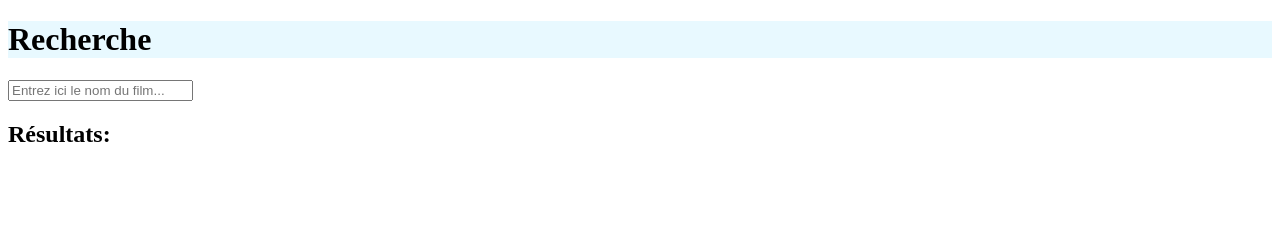
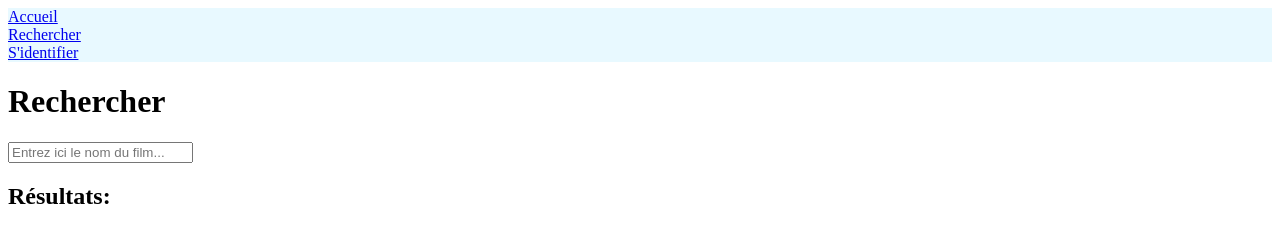
Before and after one commit to RiiBlue/Projet-Cinema, a plain HTML site: page search.html in a window 1280 px wide. Drawn offline with Linux system fonts and the light colour scheme.

Commit message:
màj search.html: ajout de liens dans le header

```diff
--- a/search.html
+++ b/search.html
@@ -7,9 +7,21 @@
 </head>
 <body>
     <header>
-        <h1>Recherche</h1>
+        <section class="afficheBouton">
+            <div id="lienBoutton">
+                <a href="index.html" >Accueil</a>
+            </div>
+            <div id="lienBoutton">
+                <a href="search.html">Rechercher</a>
+            </div>
+            <div id="lienBoutton">
+                <a href="#" id = 'redirectssobutton'>S'identifier</a>
+                <a href="#" id = 'buttonDelete'>Deconnexion</a>
+            </div>
+        </section>
     </header>
-    <form>
+    <h1>Rechercher</h1>
+    <form id="form">
         <label for="rechercher"></label>
         <input type="search" placeholder="Entrez ici le nom du film..." id="rechercher"/>
     </form>
```
